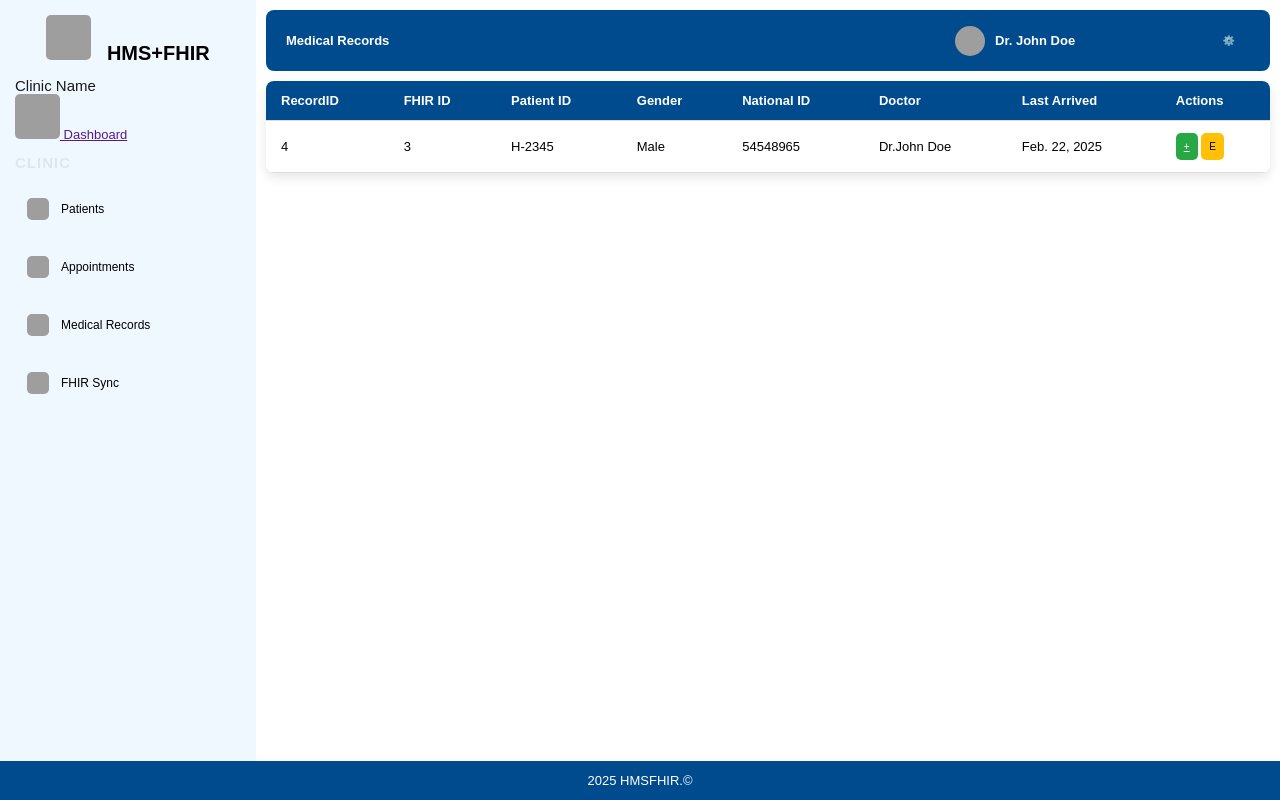
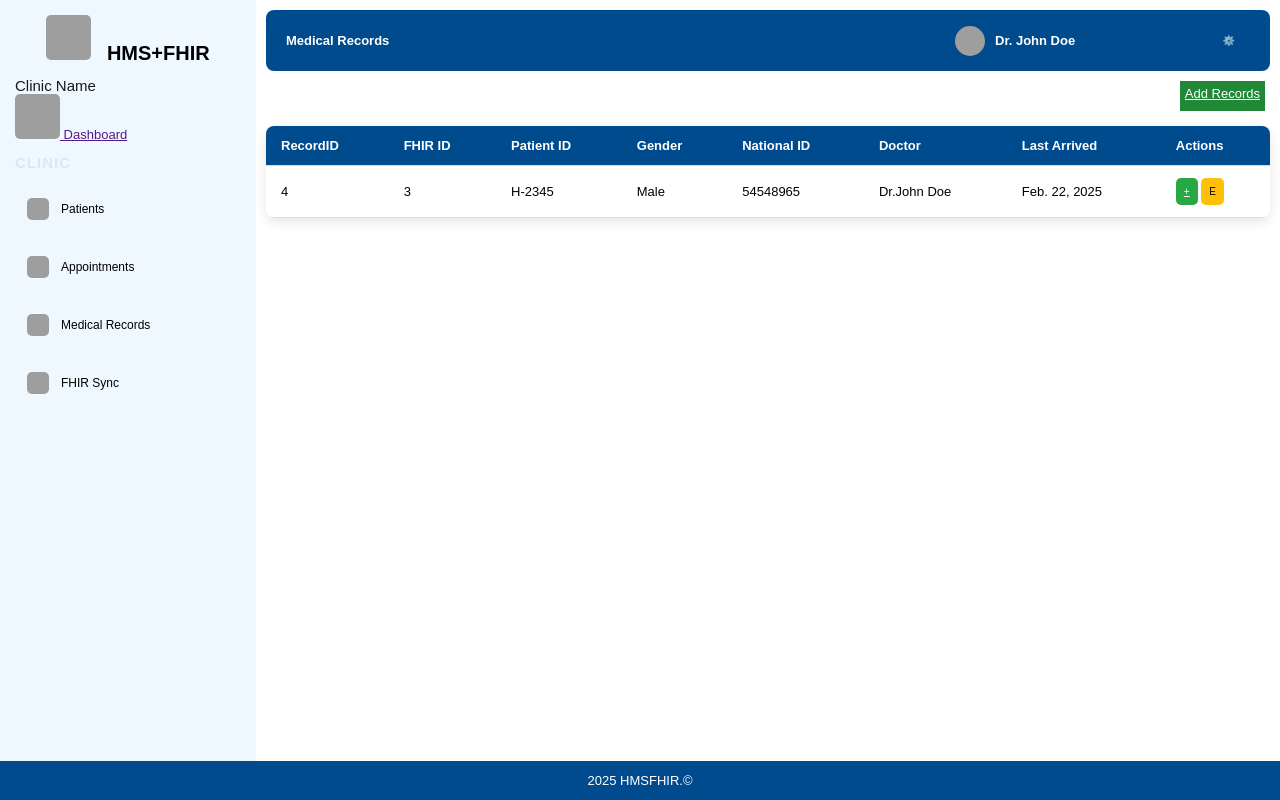
Before and after one commit to MensahPrince/HMSFHIR, a Django app: page /Patients/medicalRecord/ in a window 1280 px wide. Run offline with Django 5.2, Linux system fonts and the light colour scheme; data comes from the database, SQL or seed files in the repository; grey boxes are pictures that could not be loaded.

Commit message:
Add 'Add Records' link to medical records navigation

```diff
--- a/Patients/templates/Patients/medicalrecord.html
+++ b/Patients/templates/Patients/medicalrecord.html
@@ -3,7 +3,11 @@
 {% block PageName %}Medical Records{% endblock PageName %}
 
 {% block content %}
-    <nav class="navbar-top"></nav>
+    <nav class="navbar-top">
+        <section class="operations">
+            <a href={% url "AddPatient" %} class="newPatient">Add Records</a>
+        </section>
+    </nav>
 
     <table class="patients-table">
         <thead>
```
